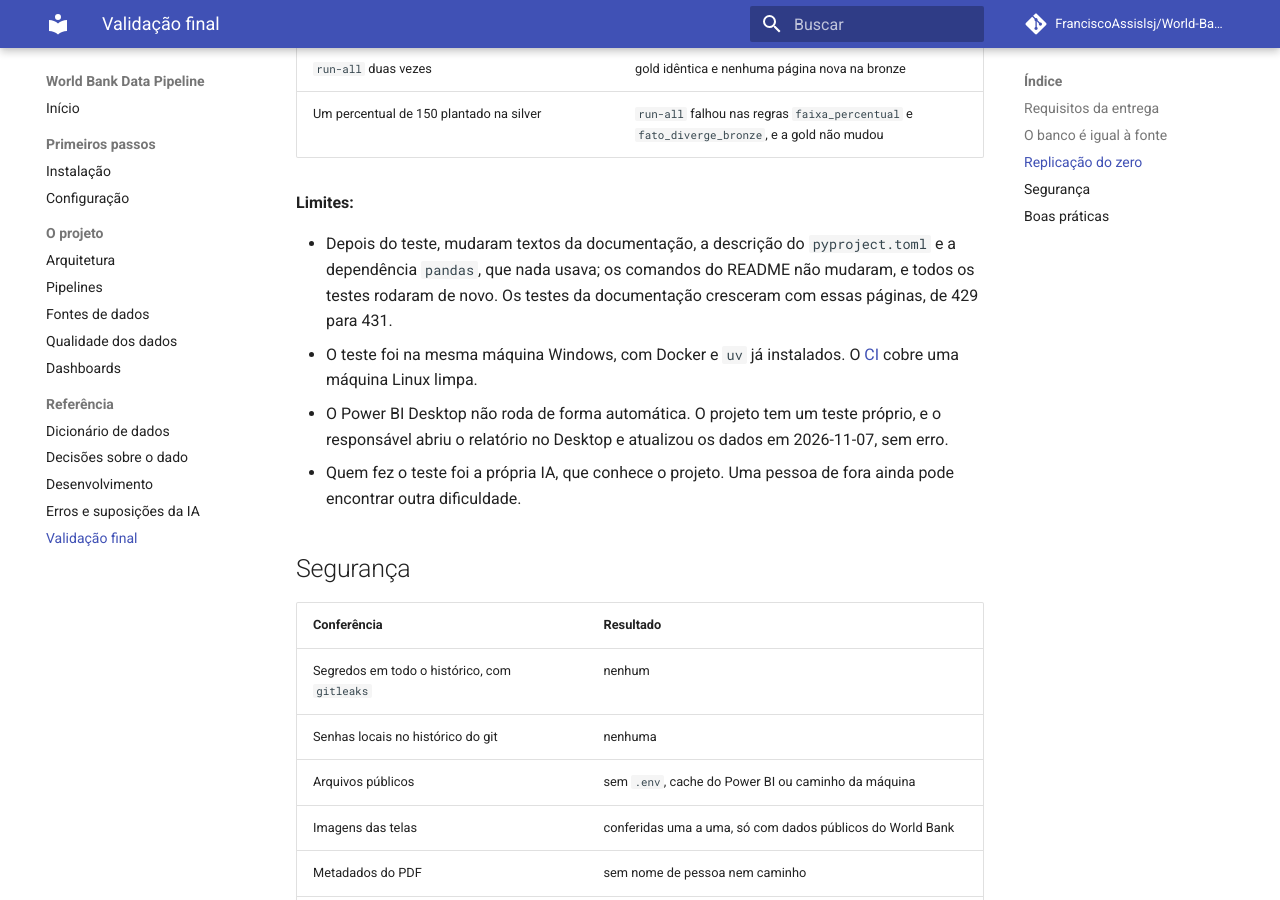
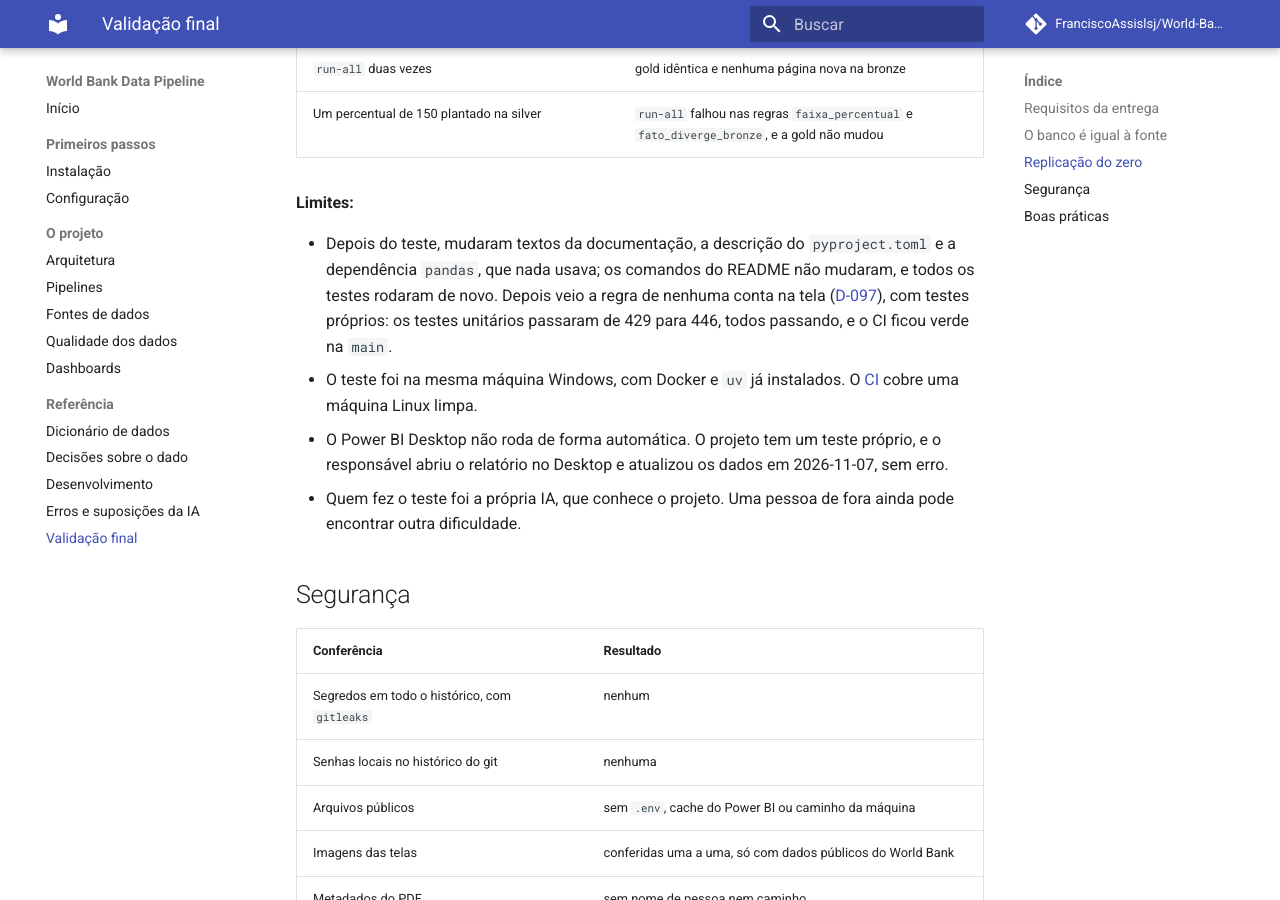
Before and after one commit to FranciscoAssislsj/World-Bank, an MkDocs documentation site: the page built from docs/validacao-final.md, in a window 1280 px wide and 900 px high, scrolled down 2331 px. Built offline with MkDocs 1.6.1 and Material for MkDocs 9.7.7, drawn with Linux system fonts in a browser that asks for light colours; comment, search, counter and statistics services are not loaded.

Commit message:
docs: contagem de testes da validação final atualizada para 446
Co-Authored-By: Claude Opus 5.5 <noreply@anthropic.com>

```diff
--- a/docs/validacao-final.md
+++ b/docs/validacao-final.md
@@ -52,7 +52,7 @@ Um clone limpo, sem `.env`, sem `.venv` e com um banco vazio, seguiu os comandos
 
 **Limites:**
 
-- Depois do teste, mudaram textos da documentação, a descrição do `pyproject.toml` e a dependência `pandas`, que nada usava; os comandos do README não mudaram, e todos os testes rodaram de novo. Os testes da documentação cresceram com essas páginas, de 429 para 431.
+- Depois do teste, mudaram textos da documentação, a descrição do `pyproject.toml` e a dependência `pandas`, que nada usava; os comandos do README não mudaram, e todos os testes rodaram de novo. Depois veio a regra de nenhuma conta na tela ([D-097](data-decisions.md)), com testes próprios: os testes unitários passaram de 429 para 446, todos passando, e o CI ficou verde na `main`.
 - O teste foi na mesma máquina Windows, com Docker e `uv` já instalados. O [CI](development.md#ci) cobre uma máquina Linux limpa.
 - O Power BI Desktop não roda de forma automática. O projeto tem um teste próprio, e o responsável abriu o relatório no Desktop e atualizou os dados em 2026-11-07, sem erro.
 - Quem fez o teste foi a própria IA, que conhece o projeto. Uma pessoa de fora ainda pode encontrar outra dificuldade.
```
